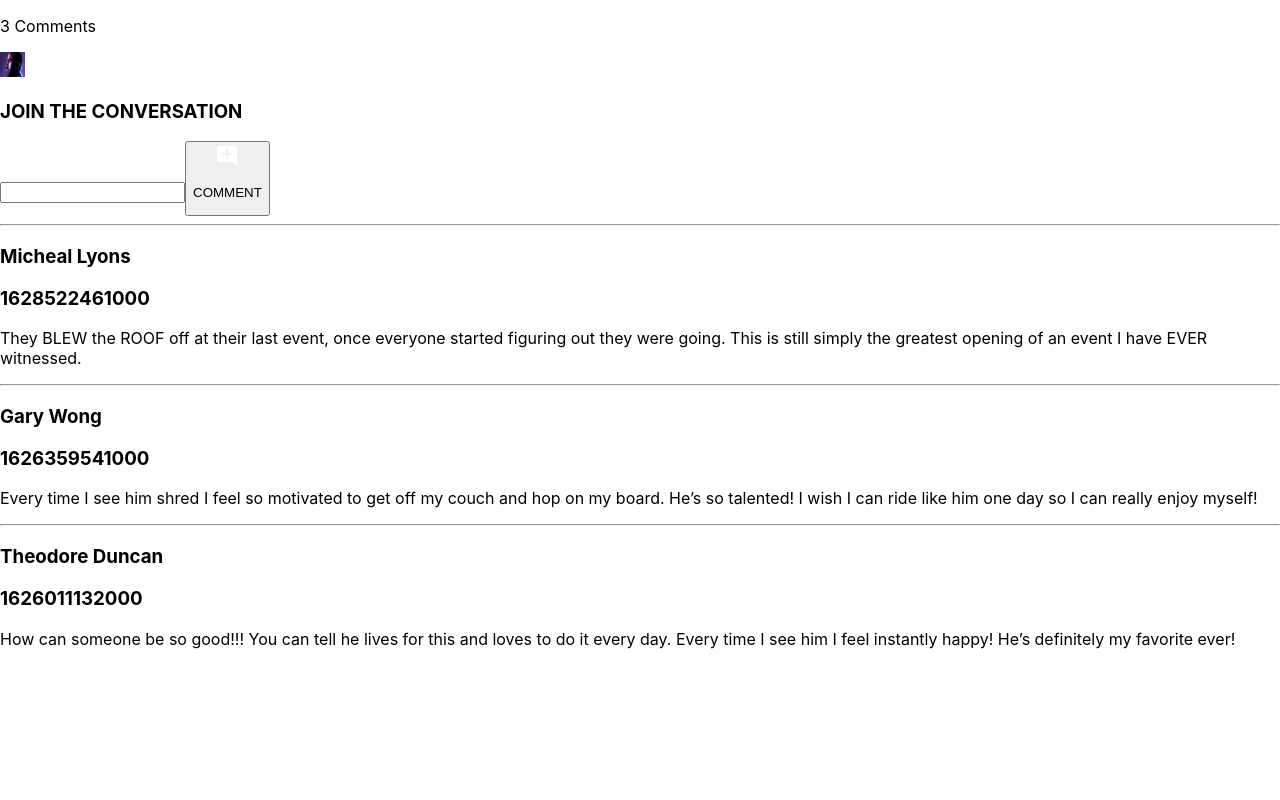
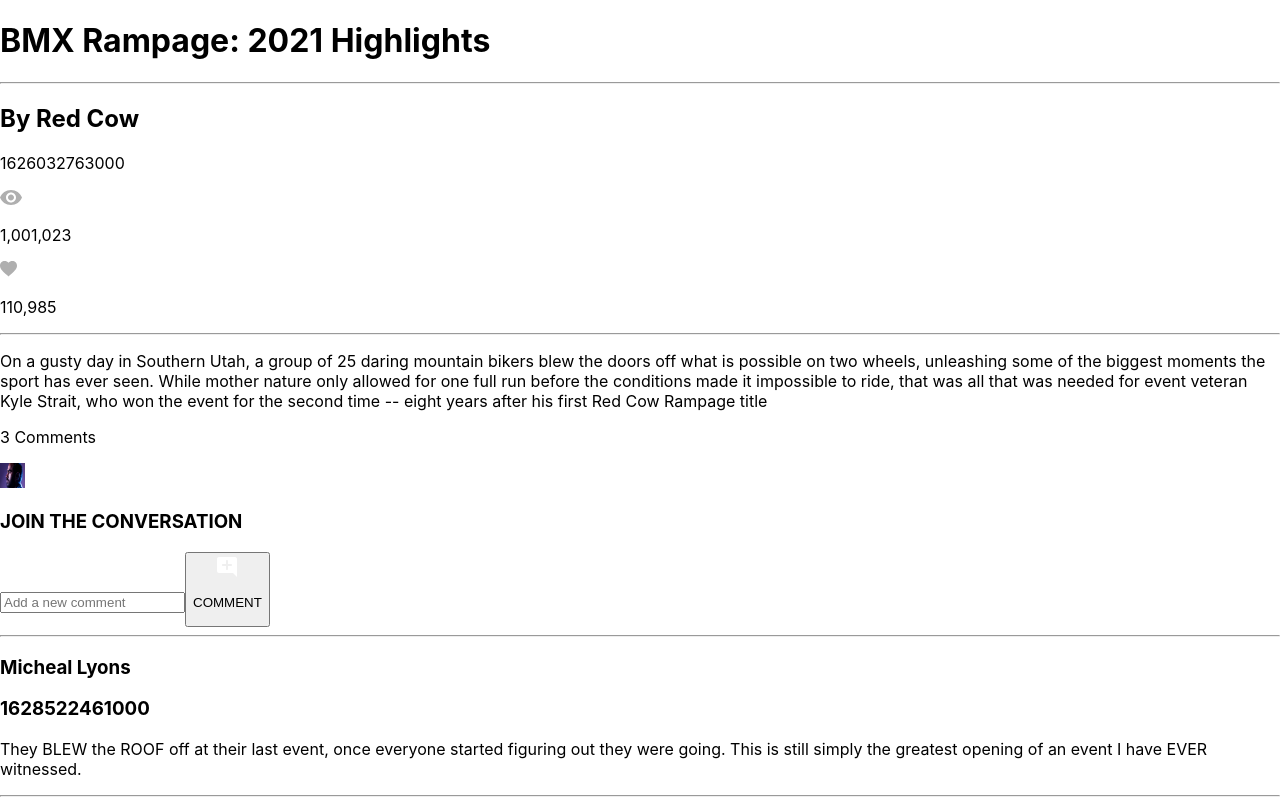
Before and after one commit to snaanortey/naanorkor-nortey-brainflix, a React (Create React App) app: page / in a window 1280 px wide. Shown: the top 800 px of the page. Built offline with nearby package versions, Linux system fonts and the light colour scheme.

Commit message:
creates component of details of main display video

```diff
--- a/src/App.js
+++ b/src/App.js
@@ -1,9 +1,11 @@
 import CommentBox from "./components/CommentBox/CommentBox";
 import users from "./assets/Data/video-details.json";
+import DisplayVideoDetails from "./components/DisplayVideoDetails/DisplayVideoDetails";
 
 const App = () => {
   return (
     <main>
+      <DisplayVideoDetails users={users[0]} />
       <CommentBox comments={users[0].comments} />
     </main>
   );
--- a/src/components/CommentForm/CommentForm.js
+++ b/src/components/CommentForm/CommentForm.js
@@ -13,7 +13,7 @@ const CommentForm = () => {
           <h3 className="form__title">JOIN THE CONVERSATION</h3>
         </div>
         <div className="form__template">
-          <input type="text" className="form__input" />
+          <input type="text" className="form__input" placeholder="Add a new comment" />
           <button className="form__button" type="submit">
             <img className="form__button-icon" src={submitIcon} alt="submit icon"></img>
             <p className="form__button-text">COMMENT</p>
--- /dev/null
+++ b/src/components/DisplayVideoDetails/DisplayVideoDetails.js
@@ -0,0 +1,36 @@
+// import ".DisplayVideoDetails.scss";
+import likeIcon from "../../assets/Icons/likes.svg";
+import viewIcon from "../../assets/Icons/views.svg";
+
+const DisplayVideoDetails = ({users}) => {
+    return (
+      <div className="videoDetails">
+        <h1 className="videoDetails__title">{users.title}</h1>
+        <hr className="videoDetails__mobile-divider"/>
+        <div className="videoDetails__subtitle">
+          <div className="videoDetails__subtitleone">
+            <h2 className="videoDetails__channel">By {users.channel}</h2>
+            <p className="videoDetails__date">{users.timestamp}</p>
+          </div>
+          <div className="videoDetails__subtitletwo">
+            <div className="videoDetails__views">
+              <img src={viewIcon} alt="view icon" />
+              <p className="videoDetails__view-number">{users.views}</p>
+            </div>
+            <div className="videoDetails__likes">
+              <img
+                src={likeIcon}
+                alt="like icon"
+                className="videoDetails__like-icon"
+              />
+              <p className="videoDetails__like-number">{users.likes}</p>
+            </div>
+            <hr className="videoDetails__title-divider"/>
+          </div>
+          <p className="videoDetails__description">{users.description}</p>
+        </div>
+      </div>
+    );
+}
+
+export default DisplayVideoDetails;
```
Also changed, not shown: src/components/DisplayVideoDetails/DisplayVideoDetails.scss (added).
